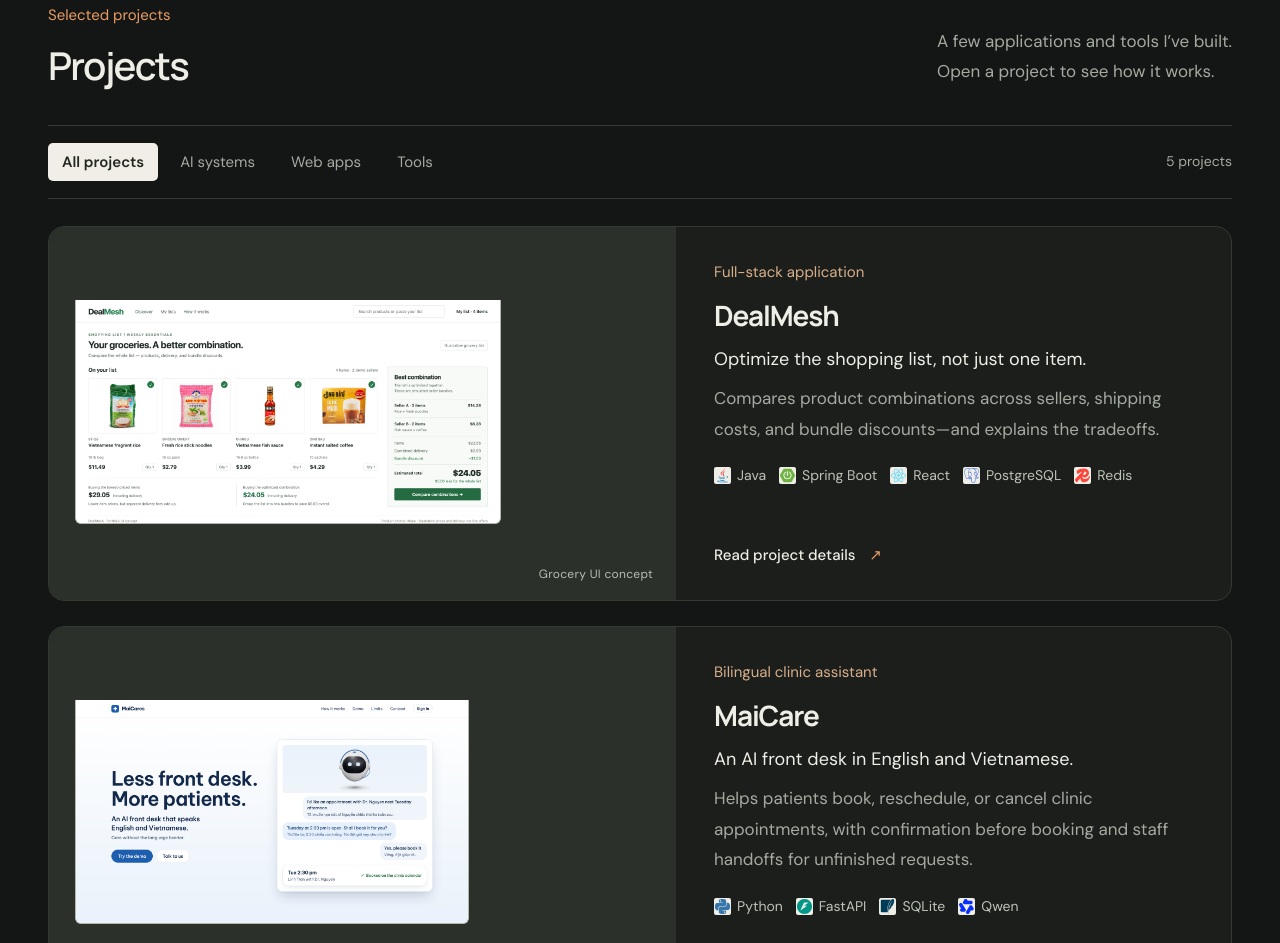
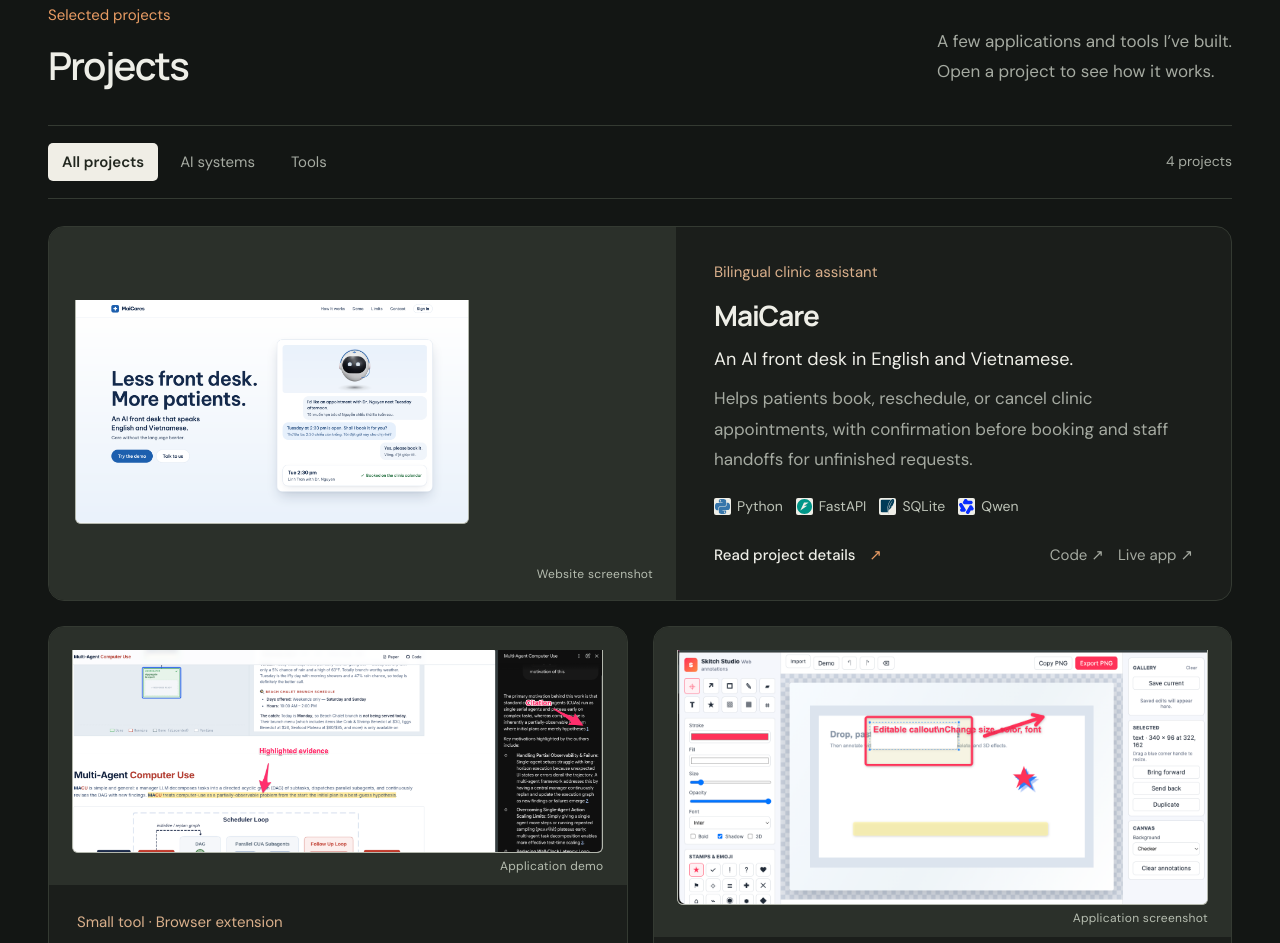
Before and after one commit to tinxai/engineering-portfolio, a plain HTML site: page index.html in a window 1280 px wide. Shown: the part 984-1927 px from the top of the page. Drawn offline with Linux system fonts and the light colour scheme.

Commit message:
Remove DealMesh from industry projects

```diff
--- a/index.html
+++ b/index.html
@@ -48,7 +48,7 @@
 
     <section class="section shell" id="projects" aria-labelledby="projects-title">
       <div class="section-heading"><div><p class="eyebrow section-number">Selected projects</p><h2 id="projects-title">Projects</h2></div><p>A few applications and tools I’ve built.<br>Open a project to see how it works.</p></div>
-      <div class="project-toolbar"><div class="project-filters" role="group" aria-label="Filter projects"><button type="button" class="filter is-active" data-filter="all" aria-pressed="true">All projects</button><button type="button" class="filter" data-filter="ai" aria-pressed="false">AI systems</button><button type="button" class="filter" data-filter="fullstack" aria-pressed="false">Web apps</button><button type="button" class="filter" data-filter="tools" aria-pressed="false">Tools</button></div><span class="project-count mono" id="project-count" role="status" aria-live="polite">5 projects</span></div>
+      <div class="project-toolbar"><div class="project-filters" role="group" aria-label="Filter projects"><button type="button" class="filter is-active" data-filter="all" aria-pressed="true">All projects</button><button type="button" class="filter" data-filter="ai" aria-pressed="false">AI systems</button><button type="button" class="filter" data-filter="tools" aria-pressed="false">Tools</button></div><span class="project-count mono" id="project-count" role="status" aria-live="polite">4 projects</span></div>
       <div class="project-grid" id="project-grid"></div>
       <noscript><p class="noscript">Explore the source on <a href="https://github.com/tinxai">GitHub</a>. Enable JavaScript to browse the project case studies.</p></noscript>
     </section>
--- a/projects.js
+++ b/projects.js
@@ -1,49 +1,6 @@
 // Project descriptions are based on project READMEs and the linked public sites.
 // Add measured results only after running and documenting the corresponding evaluation.
 const PROJECTS = [
-  {
-    "id": "dealmesh",
-    "name": "DealMesh",
-    "category": "fullstack",
-    "label": "Full-stack application",
-    "headline": "Optimize the shopping list, not just one item.",
-    "description": "Compares product combinations across sellers, shipping costs, and bundle discounts—and explains the tradeoffs.",
-    "image": "assets/projects/dealmesh-groceries.png",
-    "alt": "DealMesh grocery interface showing real product photos and a whole-list seller-bundle comparison",
-    "imageType": "Grocery UI concept",
-    "stack": [
-      [
-        "Java",
-        "java.svg"
-      ],
-      [
-        "Spring Boot",
-        "springboot.svg"
-      ],
-      [
-        "React",
-        "react.svg"
-      ],
-      [
-        "PostgreSQL",
-        "postgresql.svg"
-      ],
-      [
-        "Redis",
-        "redis.svg"
-      ]
-    ],
-    "problem": "Choosing the cheapest listing for every item can produce a more expensive shopping list once shipping and seller discounts are included.",
-    "built": [
-      "A Spring Boot backend separates marketplace retrieval, product matching, and shopping-list optimization.",
-      "A React and TypeScript interface presents candidate bundles and explains product and seller choices.",
-      "PostgreSQL stores application data; Redis supports caching. A built-in demo marketplace makes the workflow reproducible without marketplace credentials."
-    ],
-    "tradeoff": "Totals are estimates from retrieved listings. Unknown shipping is flagged rather than assumed free. The application directs users to sellers rather than handling checkout.",
-    "focus": "Optimization · API design · Data persistence · Full-stack delivery",
-    "sourceNote": "HTML/CSS interface concept using product photos from Weee. Seller bundles, prices, delivery, and savings are illustrative; this is not a screenshot of the running app or a Weee integration.",
-    "featured": true
-  },
   {
     "id": "maicare",
     "name": "MaiCare",
```
Also changed, not shown: 1 other file.
